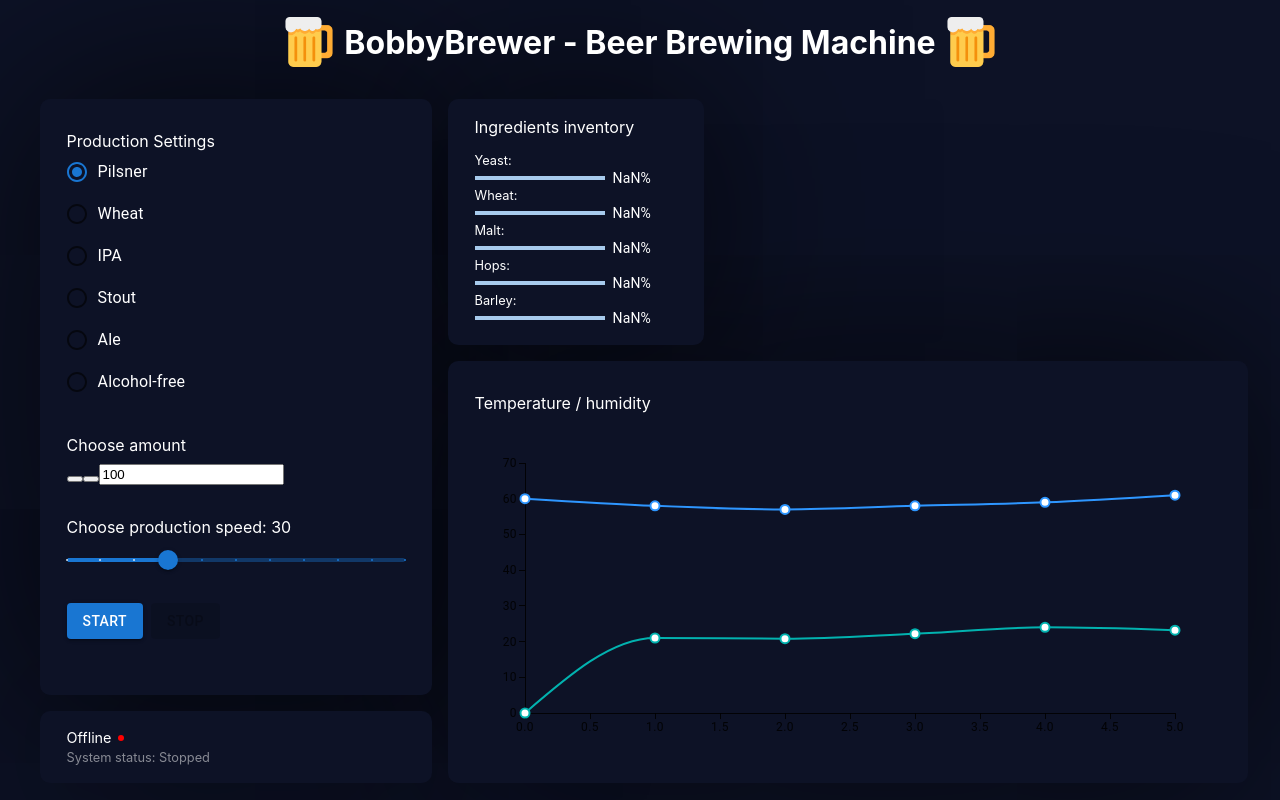
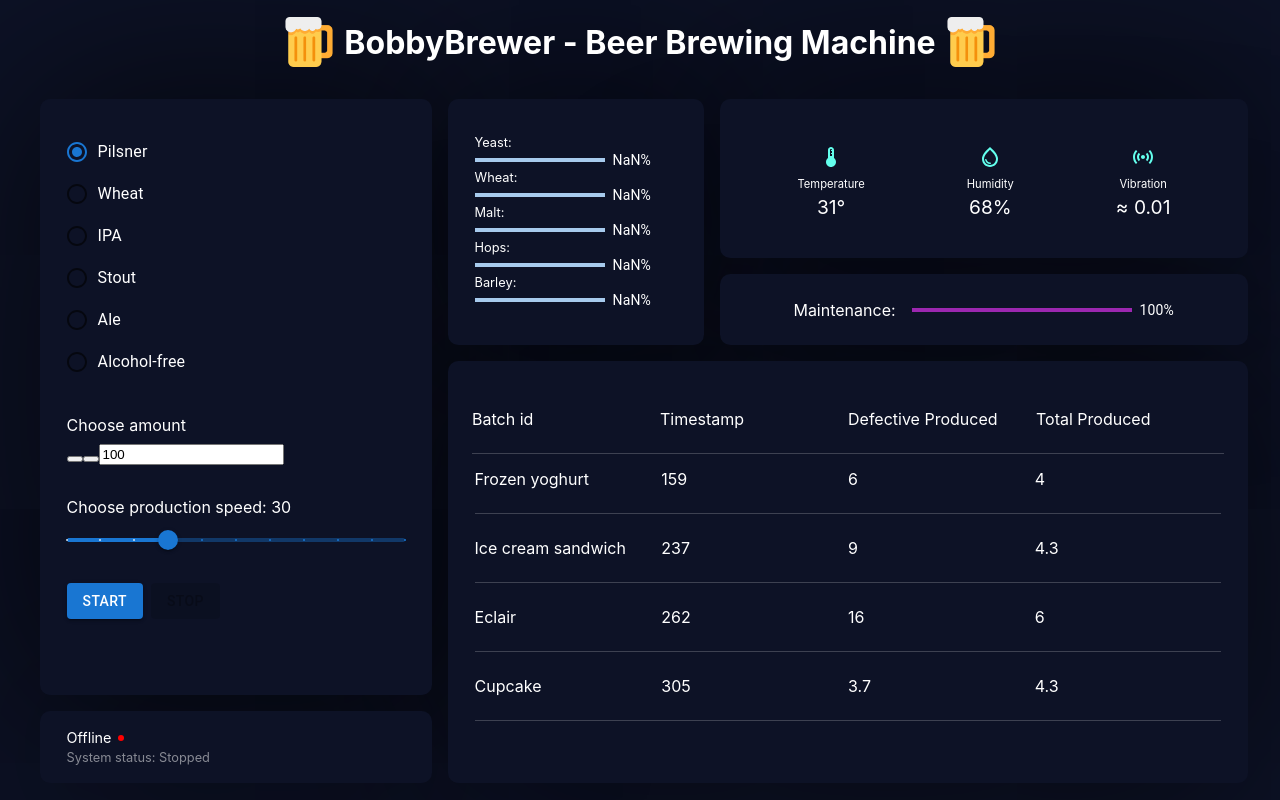
Before and after one commit to rasmusgrowup/bobbybrewer, a Next.js app in the folder src/main/frontend/: page / in a window 1280 px wide. Built offline with nearby package versions, Linux system fonts and the light colour scheme; no server answers.

Commit message:
Frontend design

```diff
--- /dev/null
+++ b/src/main/frontend/components/BasicTable.tsx
@@ -0,0 +1,46 @@
+import * as React from 'react';
+import styles from '../styles/Home.module.css'
+
+function createData(
+    name: string,
+    calories: number,
+    fat: number,
+    carbs: number,
+    protein: number,
+) {
+    return { name, calories, fat, carbs, protein };
+}
+
+const rows = [
+    createData('Frozen yoghurt', 159, 6.0, 24, 4.0),
+    createData('Ice cream sandwich', 237, 9.0, 37, 4.3),
+    createData('Eclair', 262, 16.0, 24, 6.0),
+    createData('Cupcake', 305, 3.7, 67, 4.3),
+    createData('Gingerbread', 356, 16.0, 49, 3.9),
+    createData('Test', 356, 16.0, 49, 3.9),
+    createData('Gingerbread', 356, 16.0, 49, 3.9),
+    createData('Ice cream sandwich', 237, 9.0, 37, 4.3),
+];
+
+export default function BasicTable() {
+    return (
+        <div className={styles.basicTable}>
+            <div className={styles.basicTableInner}>
+                <ul className={styles.stickyHeader}>
+                    <li>Batch id</li>
+                    <li>Timestamp</li>
+                    <li>Defective Produced</li>
+                    <li>Total Produced</li>
+                </ul>
+                {rows.map((row) => (
+                    <ul>
+                        <li>{row.name}</li>
+                        <li>{row.calories}</li>
+                        <li>{row.fat}</li>
+                        <li>{row.protein}</li>
+                    </ul>
+                ))}
+            </div>
+        </div>
+    );
+}
--- a/src/main/frontend/components/FormContainer.tsx
+++ b/src/main/frontend/components/FormContainer.tsx
@@ -56,7 +56,7 @@
 
     return (
         <div className={styles.formContainer}>
-            <header className={styles.formHeader}>Production Settings</header>
+            {/* <header className={styles.formHeader}>Production Settings</header> */}
             <div className={styles.form}>
                 <div className={styles.column}>
                     <RadioGroup onChange={(event, val: any) => setBeerType(val)} value={beerType}
--- a/src/main/frontend/components/InventoryContainer.tsx
+++ b/src/main/frontend/components/InventoryContainer.tsx
@@ -35,7 +35,7 @@
     },[data])
     return (
         <div className={styles.inventory}>
-            <header className={styles.inventoryHeader}>Ingredients inventory</header>
+            {/* <header className={styles.inventoryHeader}>Ingredients inventory</header> */}
             <div className={styles.inventoryType}>Yeast:</div>
             <LinearProgressWithLabel value={progressYeast}/>
             <div className={styles.inventoryType}>Wheat:</div>
--- /dev/null
+++ b/src/main/frontend/components/MaintenanceBar.tsx
@@ -0,0 +1,27 @@
+import {Box, LinearProgress, LinearProgressProps, Typography} from "@mui/material";
+import React, {useEffect, useState} from "react";
+import styles from '../styles/Home.module.css'
+
+function LinearProgressWithLabel(props: LinearProgressProps & { value: number }) {
+    return (
+        <Box sx={{ display: 'flex', alignItems: 'center' }}>
+            <Box sx={{ width: '220px', mr: 1, }}>
+                <LinearProgress color={"secondary"} variant="determinate" {...props} />
+            </Box>
+            <Box sx={{ minWidth: 35 }}>
+                <Typography variant="body2">{`${Math.round(
+                    props.value,
+                )}%`}</Typography>
+            </Box>
+        </Box>
+    );
+}
+
+export default function MaintenanceBar({data}: {data: any}) {
+    return (
+        <div className={styles.maintenanceBar}>
+            <header>Maintenance:</header>
+            <LinearProgressWithLabel value={100}/>
+        </div>
+    )
+}
--- /dev/null
+++ b/src/main/frontend/components/SensorContainer.tsx
@@ -0,0 +1,29 @@
+import styles from '../styles/Home.module.css'
+import ThermostatIcon from '@mui/icons-material/ThermostatOutlined';
+import WaterDropIcon from '@mui/icons-material/WaterDropOutlined';
+import SensorsIcon from '@mui/icons-material/SensorsOutlined';
+
+export default function SensorContainer({data}: {data: any}) {
+    return (
+        <div className={styles.sensorContainer}>
+            {/* <header className={styles.sensorHeader}>Sensors</header> */}
+            <div className={styles.sensorContainerInner}>
+                <div className={styles.sensorItem}>
+                    <ThermostatIcon sx={{color: 'var(--main-accent)'}} fontSize={"medium"}/>
+                    <p>Temperature</p>
+                    <div className={styles.sensorData}>31°</div>
+                </div>
+                <div className={styles.sensorItem}>
+                    <WaterDropIcon sx={{color: 'var(--main-accent)'}} fontSize={"medium"}/>
+                    <p>Humidity</p>
+                    <div className={styles.sensorData}>68%</div>
+                </div>
+                <div className={styles.sensorItem}>
+                    <SensorsIcon sx={{color: 'var(--main-accent)'}} fontSize={"medium"}/>
+                    <p>Vibration</p>
+                    <div className={styles.sensorData}>≈ 0.01</div>
+                </div>
+            </div>
+        </div>
+    )
+}
--- a/src/main/frontend/pages/index.tsx
+++ b/src/main/frontend/pages/index.tsx
@@ -15,6 +15,9 @@
 import InventoryContainer from "../components/InventoryContainer";
 import FormContainer from "../components/FormContainer";
 import ChartContainer from "../components/ChartContainer";
+import SensorContainer from "../components/SensorContainer";
+import MaintenanceBar from "../components/MaintenanceBar";
+import BasicTable from "../components/BasicTable";
 
 function LinearProgressWithLabel(props: LinearProgressProps & { value: number }) {
     return (
@@ -93,31 +96,6 @@
         return () => clearInterval(intervalId);
     }, []);
 
-    useEffect(() => {
-        const eventSource = new EventSource('/sse/stream');
-
-        eventSource.onopen = () => {
-            console.log('EventSource connection opened');
-        };
-
-        eventSource.onmessage = (event) => {
-            const newData = JSON.parse(event.data);
-            setSseData(newData);
-            console.log("Logged data from sse: " + newData);
-            // Handle the received data as needed
-        };
-
-        eventSource.onerror = (error) => {
-            console.error('EventSource failed:', error);
-        };
-        console.log(sseData)
-
-        // Clean up the EventSource connection when the component unmounts
-        return () => {
-            eventSource.close();
-        };
-    }, []);
-
     const startMaintenance = async () => {
         try {
             const response = await fetch('/api/startMaintenance', {
@@ -150,7 +128,9 @@
                 <div className={styles.dashboard}>
                     <FormContainer data={data} />
                     <InventoryContainer data={data}/>
-                    <ChartContainer />
+                    {/* <ChartContainer /> */}
+                    <SensorContainer data={data}/>
+                    <MaintenanceBar data={data}/>
                     {/* <div>Status of the machine: {data.stateCurrent}</div>
                 <div>totalProduced: {data.totalProduced}</div>
                 <div>goodProducts: {data.goodProducts}</div>
@@ -176,6 +156,7 @@
                             </div>
                         </div>
                     </div> */}
+                    <BasicTable />
                     <StatusContainer data={sseData}/>
                 </div>
             </main>
--- a/src/main/frontend/styles/Home.module.css
+++ b/src/main/frontend/styles/Home.module.css
@@ -4,7 +4,7 @@
   display: flex;
   flex-direction: column;
   justify-content: center;
-  padding: 2rem;
+  /*padding: 2rem;*/
   position: relative;
   width: 100vw;
   height: 100vh;
@@ -99,7 +99,7 @@
   justify-content: center;
   grid-column: 4 / span 2;
   grid-row: 1 / span 3;
-  padding: 2rem 1.66rem;
+  padding: 1rem 1.66rem;
   position: relative;
 }
 
@@ -160,6 +160,9 @@
   display: inline-block;
 }
 
+.basicTable:before,
+.maintenanceBar:before,
+.sensorContainer:before,
 .chartContainer:before,
 .formContainer:before,
 .statusContainer:before,
@@ -186,3 +189,113 @@
   grid-column: 4 / span 6;
   grid-row: 4 / span 5;
 }
+
+/* ///// SensorContainer Styling ///// */
+.sensorContainer {
+  align-items: center;
+  background-color: var(--background-color);
+  border-radius: var(--border-radius);
+  display: flex;
+  grid-column: 6 / span 4;
+  grid-row: 1 / span 2;
+  justify-content: center;
+  padding: 1rem 1.66rem;
+  position: relative;
+  height: 100%;
+  width: 100%;
+}
+
+.sensorContainer header {
+  display: block;
+  margin-bottom: 1rem;
+  text-align: center;
+}
+
+.sensorContainerInner {
+  display: flex;
+  justify-content: space-around;
+  width: 100%;
+}
+
+.sensorItem {
+  align-items: center;
+  display: flex;
+  flex-direction: column;
+  margin-top: 0.5rem;
+}
+
+.sensorData {
+  margin-top: 0.25rem;
+  font-size: 120%;
+}
+
+.sensorItem p {
+  margin: 0.5rem 0 0 0;
+  font-size: 70%;
+}
+
+/* ///// MaintenanceBar Styling ///// */
+.maintenanceBar {
+  align-items: center;
+  background-color: var(--background-color);
+  border-radius: var(--border-radius);
+  display: flex;
+  grid-column: 6 / span 4;
+  grid-row: 3 / span 1;
+  justify-content: center;
+  padding: 1rem 1.66rem;
+  position: relative;
+  height: 100%;
+  width: 100%;
+}
+
+.maintenanceBar header {
+  margin-right: 1rem;
+  font-size: 1rem;
+}
+
+/* ///// MaintenanceBar Styling ///// */
+.basicTable {
+  align-items: center;
+  background-color: var(--background-color);
+  border-radius: var(--border-radius);
+  display: flex;
+  font-weight: normal;
+  grid-column: 4 / span 6;
+  grid-row: 4 / span 5;
+  justify-content: center;
+  padding: 1rem 1.66rem;
+  position: relative;
+  height: 100%;
+  width: 100%;
+}
+
+.basicTableInner {
+  /*background-color: var(--background-color-darker);*/
+  max-height: 350px;
+  overflow: scroll;
+  padding-top: 3rem;
+  width: 100%;
+}
+
+.basicTableInner ul {
+  background-color: var(--background-color);
+  border-bottom: 1px solid var(--thin-lines);
+  display: flex;
+  list-style: none;
+  margin: 0;
+  padding: 1.5rem 0;
+  width: 100%;
+}
+
+.basicTableInner ul li {
+  flex: 1;
+  width: 25%;
+}
+
+.basicTableInner .stickyHeader {
+  position: absolute;
+  width: calc(100% - 3rem);
+  top: 1.5rem;
+  left: 1.5rem;
+}
--- a/src/main/frontend/styles/globals.css
+++ b/src/main/frontend/styles/globals.css
@@ -19,10 +19,13 @@
 
 :root {
   --background-color: rgb(13, 18, 38);
+  --background-color-darker: rgb(5, 10, 23);
   --border-color: rgba(25, 118, 210, 0.5);
   --border-radius: 0.66rem;
   --main-color: #ffffff;
+  --main-accent: #63ffed;
   --shadow-color: rgba(0, 0, 0, 0.75);
+  --thin-lines: rgba(255, 255, 255, 0.2);
 }
 
 .MuiNumberInput-input {
```
Also changed, not shown: src/main/frontend/package.json (+4 -3 lines), 2 other files (tests, documents, lock files or other folders).
